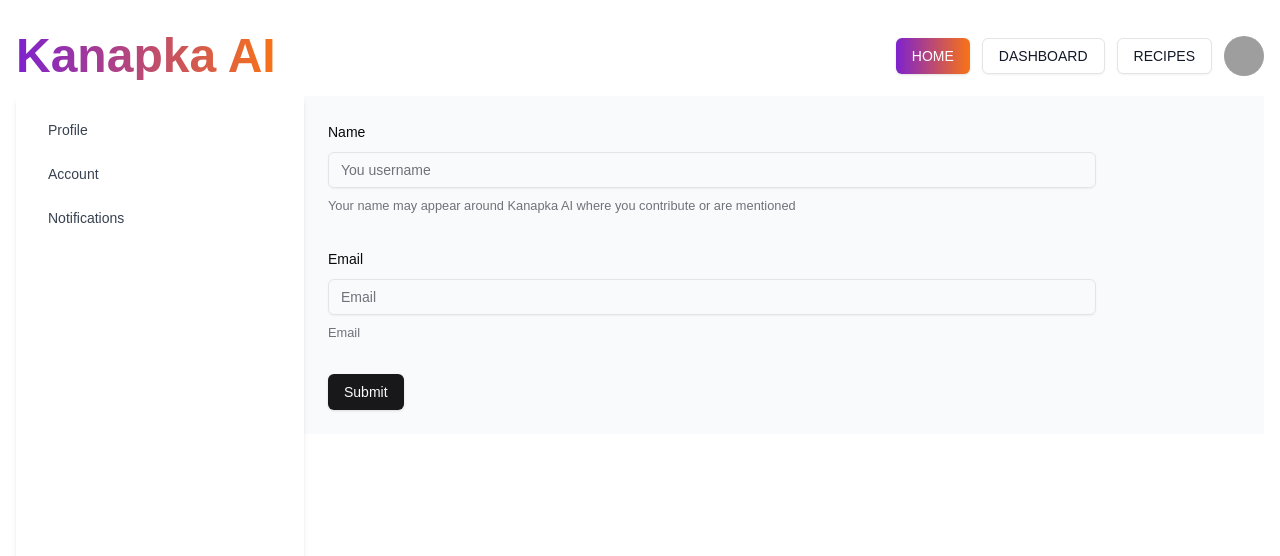
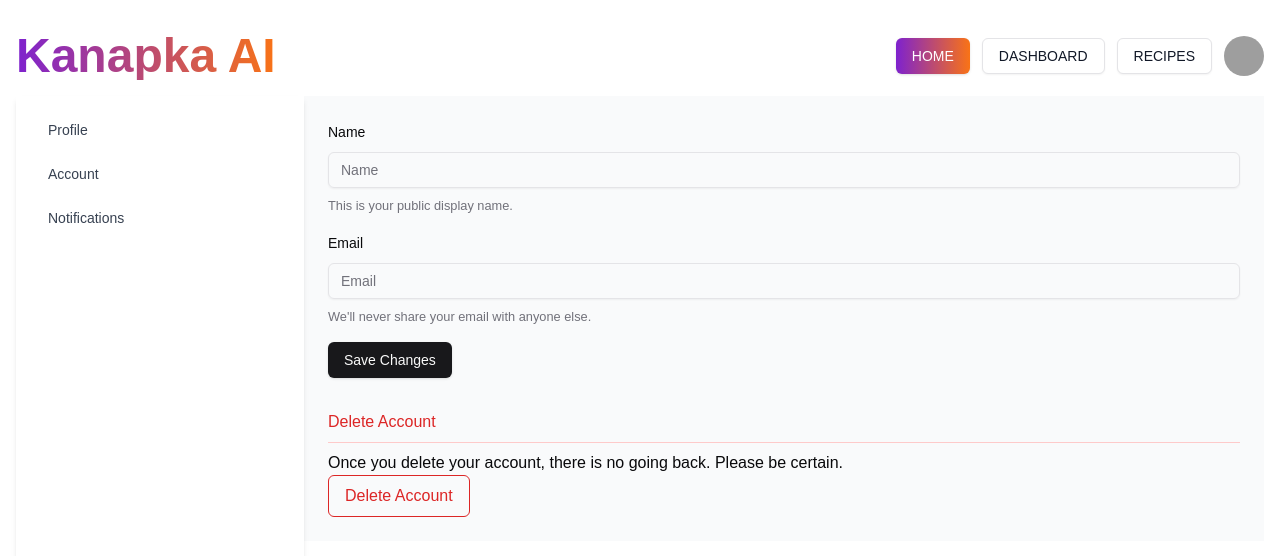
Before and after one commit to Glider6014/kanapka-ai, a Next.js app: page /settings/account in a window 1280 px wide. Shown: the top 556 px of the page. Built offline with nearby package versions, Linux system fonts and the light colour scheme; grey boxes are pictures that could not be loaded; what tailwindcss-motion would draw is missing.

Commit message:
User profile

```diff
--- /dev/null
+++ b/app/profile/page.tsx
@@ -0,0 +1,21 @@
+import Stats from '@/components/profile/Stats';
+import Header from '@/components/profile/Header';
+import {Navbar} from '@/components/Navbar';
+import UserRecipes from '@/components/profile/UserRecipes';
+
+const ProfilePage = () => {
+  return (
+    <div className="container mx-auto py-4">
+      <Navbar />
+      <div className="p-6">
+        <div className="max-w-4xl mx-auto">
+          <Header />
+          <Stats />
+          <UserRecipes />
+        </div>
+      </div>
+    </div>
+  );
+};
+
+export default ProfilePage;
--- a/app/settings/account/page.tsx
+++ b/app/settings/account/page.tsx
@@ -1,7 +1,7 @@
 "use client"
 
 import Sidebar from "@/components/Sidebar";
-import {Navbar} from "@/components/Navbar";
+import { Navbar } from "@/components/Navbar";
 
 import {
     toast
@@ -38,23 +38,13 @@ const formSchema = z.object({
 
 
 export default function Home() {
-    const form = useForm < z.infer < typeof formSchema >> ({
+    const form = useForm<z.infer<typeof formSchema>>({
         resolver: zodResolver(formSchema),
 
     })
 
-    function onSubmit(values: z.infer < typeof formSchema > ) {
-        try {
-            console.log(values);
-            toast(
-                <pre className="mt-2 w-[340px] rounded-md bg-slate-950 p-4">
-          <code className="text-white">{JSON.stringify(values, null, 2)}</code>
-        </pre>
-            );
-        } catch (error) {
-            console.error("Form submission error", error);
-            toast.error("Failed to submit the form. Please try again.");
-        }
+    function onSubmit(values: z.infer<typeof formSchema>) {
+
     }
 
     return (
@@ -65,49 +55,54 @@ export default function Home() {
 
                 <div className="flex-1 p-6 bg-gray-50 md:ml-72">
                     <Form {...form}>
-                        <form onSubmit={form.handleSubmit(onSubmit)} className="space-y-8 max-w-3xl">
-
+                        <form onSubmit={form.handleSubmit(onSubmit)} className="space-y-4">
                             <FormField
+                                name="name"
                                 control={form.control}
-                                name="name"
                                 render={({ field }) => (
                                     <FormItem>
                                         <FormLabel>Name</FormLabel>
                                         <FormControl>
-                                            <Input
-                                                placeholder="You username"
-
-                                                type="text"
-                                                {...field} />
+                                            <Input placeholder="Name" {...field} />
                                         </FormControl>
-                                        <FormDescription>Your name may appear around Kanapka AI where you contribute or are mentioned</FormDescription>
+                                        <FormDescription>
+                                            This is your public display name.
+                                        </FormDescription>
                                         <FormMessage />
                                     </FormItem>
                                 )}
                             />
-
                             <FormField
+                                name="Email"
                                 control={form.control}
-                                name="Email"
                                 render={({ field }) => (
                                     <FormItem>
                                         <FormLabel>Email</FormLabel>
                                         <FormControl>
-                                            <Input
-                                                placeholder="Email"
-
-                                                type="email"
-                                                {...field} />
+                                            <Input placeholder="Email" {...field} />
                                         </FormControl>
-                                        <FormDescription>Email</FormDescription>
+                                        <FormDescription>
+                                            We'll never share your email with anyone else.
+                                        </FormDescription>
                                         <FormMessage />
                                     </FormItem>
                                 )}
                             />
-
-                            <Button type="submit">Submit</Button>
+                            <Button type="submit">Save Changes</Button>
                         </form>
                     </Form>
+                    <div className="mt-8">
+                        <p className="text-red-600 font-medium">Delete Account</p>
+                        <hr className="my-2 border-red-200" />
+                        <p>Once you delete your account, there is no going back. Please be certain.</p>
+                        <button
+                            type="button"
+                            className="px-4 py-2 text-red-600 border border-red-600 rounded-md hover:bg-red-600 hover:text-white focus:outline-none focus:ring-2 focus:ring-red-500 focus:ring-offset-2"
+                        >
+                            Delete Account
+                        </button>
+                    </div>
+
                 </div>
             </div>
         </div>
--- a/app/settings/notification/page.tsx
+++ b/app/settings/notification/page.tsx
@@ -1,5 +1,9 @@
 import Sidebar from "@/components/Sidebar";
 import {Navbar} from "@/components/Navbar";
+
+import { Switch } from "@/components/ui/switch";
+import { Label } from "@/components/ui/label";
+
 
 export default function Home() {
     return (
@@ -9,10 +13,22 @@ export default function Home() {
                 <Sidebar />
 
                 <div className="flex-1 p-6 bg-gray-50 md:ml-72">
-                    <h1 className="text-2xl font-semibold text-gray-800">222222222222222</h1>
-                    <p className="text-gray-700">22222222222222222222222222.</p>
+
+                    <h2 className="text-xl font-semibold mb-4">Notification Settings</h2>
+                    <div className="flex items-center justify-between mb-4">
+                        <Label htmlFor="email-notifications">Email Notifications</Label>
+                        <Switch id="email-notifications" />
+                    </div>
+                    <div className="flex items-center justify-between mb-4">
+                        <Label htmlFor="sms-notifications">SMS Notifications</Label>
+                        <Switch id="sms-notifications" />
+                    </div>
+                    <div className="flex items-center justify-between mb-4">
+                        <Label htmlFor="push-notifications">Push Notifications</Label>
+                        <Switch id="push-notifications" />
+                    </div>
                 </div>
-            </div>
         </div>
+    </div>
     );
 }
--- a/app/settings/profile/page.tsx
+++ b/app/settings/profile/page.tsx
@@ -9,8 +9,7 @@ export default function Home() {
                 <Sidebar />
 
                 <div className="flex-1 p-6 bg-gray-50 md:ml-72">
-                    <h1 className="text-2xl font-semibold text-gray-800">333333333333333333</h1>
-                    <p className="text-gray-700">S333333333333333333333.</p>
+
                 </div>
             </div>
         </div>
--- a/package.json
+++ b/package.json
@@ -19,6 +19,7 @@
     "@radix-ui/react-label": "^2.1.0",
     "@radix-ui/react-navigation-menu": "^1.2.1",
     "@radix-ui/react-slot": "^1.1.0",
+    "@radix-ui/react-switch": "^1.1.1",
     "@radix-ui/react-tabs": "^1.1.1",
     "bcryptjs": "^2.4.3",
     "class-variance-authority": "^0.7.0",
```
Also changed, not shown: 1 other file (tests, documents, lock files or other folders).
